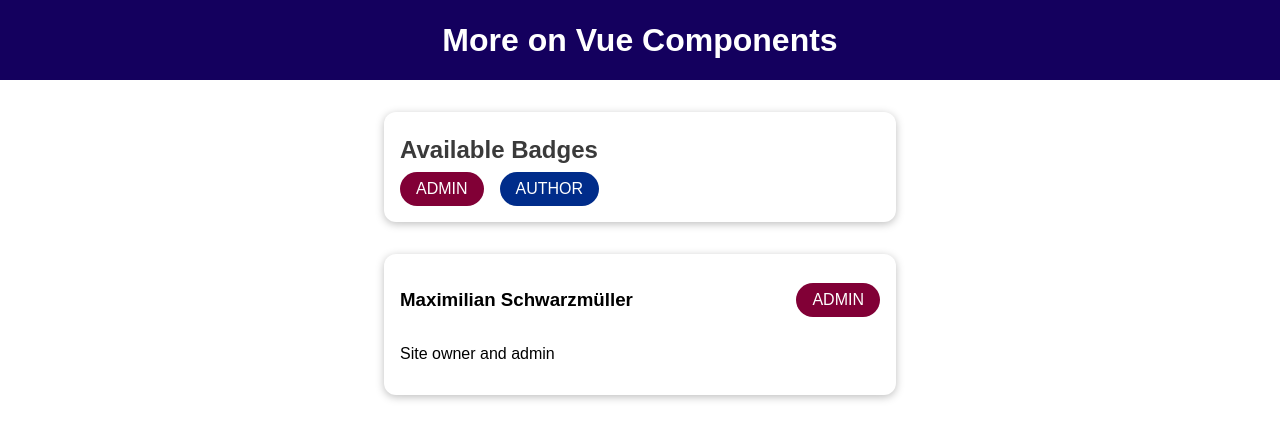
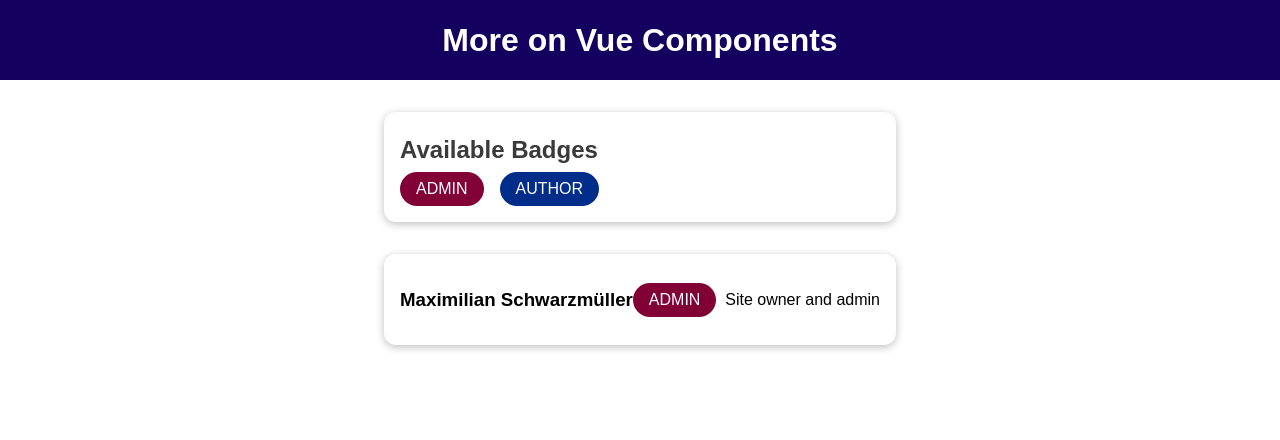
Before and after one commit to panaram1ks/vue-01-starting-project, a Vue app in the folder diving-deeper-components-01-starting-setup/: page / in a window 1280 px wide. Shown: the top 440 px of the page. Built offline with nearby package versions, Linux system fonts and the light colour scheme.

Commit message:
Slot create html wrapper with style <slot> like prop but for html code

```diff
--- /dev/null
+++ b/diving-deeper-components-01-starting-setup/src/components/BaseCard.vue
@@ -0,0 +1,19 @@
+<template>
+  <div>
+    <slot></slot>
+  </div>
+</template>
+
+<script>
+export default {};
+</script>
+
+<style scoped>
+div {
+  margin: 2rem auto;
+  max-width: 30rem;
+  border-radius: 12px;
+  box-shadow: 0 2px 8px rgba(0, 0, 0, 0.26);
+  padding: 1rem;
+}
+</style>
--- a/diving-deeper-components-01-starting-setup/src/components/UserInfo.vue
+++ b/diving-deeper-components-01-starting-setup/src/components/UserInfo.vue
@@ -1,28 +1,22 @@
 <template>
   <section>
-    <div>
-      <h3>{{ fullName }}</h3>
-      <base-badge :type="role" :caption="role.toUpperCase()"></base-badge>
-    </div>
-    <p>{{ infoText }}</p>
+    <base-card>
+      <div>
+        <h3>{{ fullName }}</h3>
+        <base-badge :type="role" :caption="role.toUpperCase()"></base-badge>
+      </div>
+      <p>{{ infoText }}</p>
+    </base-card>
   </section>
 </template>
 
 <script>
 export default {
-  props: ['fullName', 'infoText', 'role'],
+  props: ["fullName", "infoText", "role"],
 };
 </script>
 
 <style scoped>
-section {
-  margin: 2rem auto;
-  max-width: 30rem;
-  border-radius: 12px;
-  box-shadow: 0 2px 8px rgba(0, 0, 0, 0.26);
-  padding: 1rem;
-}
-
 section div {
   display: flex;
   justify-content: space-between;
--- a/diving-deeper-components-01-starting-setup/src/main.js
+++ b/diving-deeper-components-01-starting-setup/src/main.js
@@ -2,9 +2,11 @@ import { createApp } from "vue";
 
 import App from "./App.vue";
 import BaseBadge from "./components/BaseBadge.vue";
+import BaseCard from "./components/BaseCard.vue";
 
 const app = createApp(App);
 
 app.component("base-badge", BaseBadge);
+app.component("base-card", BaseCard);
 
 app.mount("#app");
```
